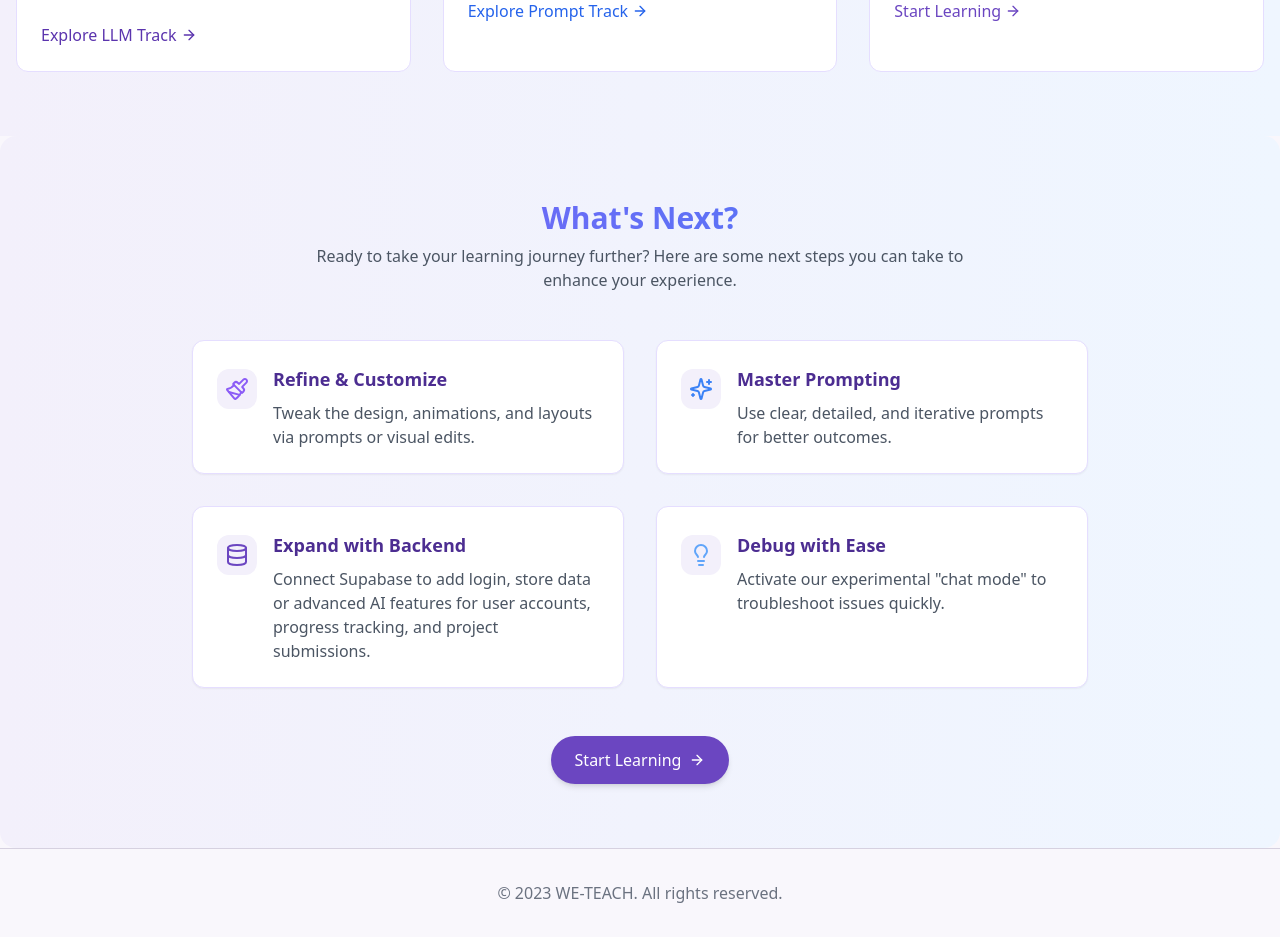
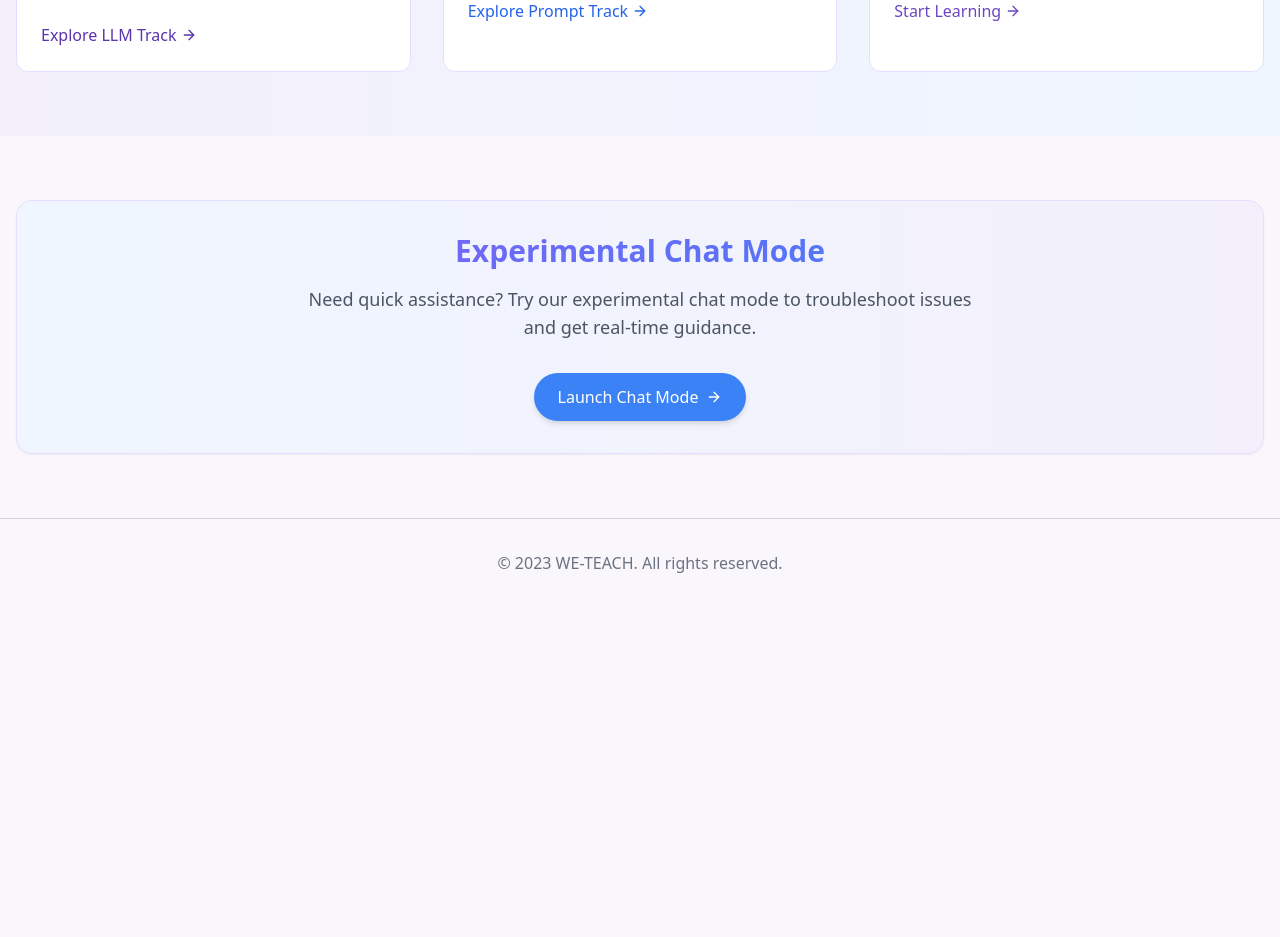
Before and after one commit to Rahul1816Mamidi/learnify-lingo-boost, a React (Vite) app: page / in a window 1280 px wide. Shown: the part 820-1757 px from the top of the page. After the commit the page ends 1427 px from the top, so only its background shows below. Built offline with nearby package versions, Linux system fonts and the light colour scheme.

Commit message:
Remove WhatsNext section
Removes the WhatsNext section and adds a new experimental "chat mode" feature.

```diff
--- a/src/components/WhatsNext.tsx
+++ /dev/null
@@ -1,70 +0,0 @@
-
-import { ArrowRight, Database, Lightbulb, Paintbrush, Sparkles } from "lucide-react";
-import { Link } from "react-router-dom";
-
-const WhatsNext = () => {
-  const nextSteps = [
-    {
-      title: "Refine & Customize",
-      description: "Tweak the design, animations, and layouts via prompts or visual edits.",
-      icon: <Paintbrush className="h-6 w-6 text-weteach-purple-400" />,
-    },
-    {
-      title: "Master Prompting",
-      description: "Use clear, detailed, and iterative prompts for better outcomes.",
-      icon: <Sparkles className="h-6 w-6 text-weteach-blue-500" />,
-    },
-    {
-      title: "Expand with Backend",
-      description: "Connect Supabase to add login, store data or advanced AI features for user accounts, progress tracking, and project submissions.",
-      icon: <Database className="h-6 w-6 text-weteach-purple-500" />,
-    },
-    {
-      title: "Debug with Ease",
-      description: "Activate our experimental \"chat mode\" to troubleshoot issues quickly.",
-      icon: <Lightbulb className="h-6 w-6 text-weteach-blue-400" />,
-    },
-  ];
-
-  return (
-    <section className="py-16 bg-gradient-to-r from-weteach-purple-50 to-weteach-blue-50 rounded-2xl">
-      <div className="container px-4 mx-auto">
-        <h2 className="text-3xl font-bold mb-2 text-center gradient-text">What's Next?</h2>
-        <p className="text-center text-gray-600 mb-12 max-w-2xl mx-auto">
-          Ready to take your learning journey further? Here are some next steps you can take to enhance your experience.
-        </p>
-
-        <div className="grid md:grid-cols-2 gap-8 max-w-4xl mx-auto">
-          {nextSteps.map((step, index) => (
-            <div
-              key={index}
-              className="bg-white p-6 rounded-xl shadow-sm border border-weteach-purple-100 hover:shadow-md transition-all"
-            >
-              <div className="flex items-start space-x-4">
-                <div className="mt-1 bg-weteach-purple-50 p-2 rounded-lg">
-                  {step.icon}
-                </div>
-                <div>
-                  <h3 className="font-semibold text-lg text-weteach-purple-700 mb-2">{step.title}</h3>
-                  <p className="text-gray-600">{step.description}</p>
-                </div>
-              </div>
-            </div>
-          ))}
-        </div>
-
-        <div className="mt-12 text-center">
-          <Link
-            to="/llm-curriculum"
-            className="inline-flex items-center px-6 py-3 font-medium text-white bg-weteach-purple-500 rounded-full shadow-md hover:bg-weteach-purple-600 transition-colors"
-          >
-            Start Learning
-            <ArrowRight className="ml-2 h-4 w-4" />
-          </Link>
-        </div>
-      </div>
-    </section>
-  );
-};
-
-export default WhatsNext;
--- a/src/pages/Index.tsx
+++ b/src/pages/Index.tsx
@@ -2,7 +2,6 @@
 import { ArrowRight, BookOpen, Brain, Code } from "lucide-react";
 import { Link } from "react-router-dom";
 import Navbar from "@/components/Navbar";
-import WhatsNext from "@/components/WhatsNext";
 
 const Index = () => {
   return (
@@ -136,8 +135,24 @@ const Index = () => {
         </div>
       </section>
 
-      {/* What's Next Section */}
-      <WhatsNext />
+      {/* Chat Mode Feature */}
+      <section className="py-16 px-4">
+        <div className="max-w-7xl mx-auto text-center">
+          <div className="bg-gradient-to-r from-weteach-blue-50 to-weteach-purple-50 rounded-2xl p-8 shadow-sm border border-weteach-purple-100">
+            <h2 className="text-3xl font-bold mb-4 gradient-text">Experimental Chat Mode</h2>
+            <p className="text-lg text-gray-600 max-w-2xl mx-auto mb-8">
+              Need quick assistance? Try our experimental chat mode to troubleshoot issues and get real-time guidance.
+            </p>
+            <button
+              className="inline-flex items-center px-6 py-3 font-medium text-white bg-weteach-blue-500 rounded-full shadow-md hover:bg-weteach-blue-600 transition-colors"
+              onClick={() => window.alert("Chat mode is coming soon!")}
+            >
+              Launch Chat Mode
+              <ArrowRight className="ml-2 h-4 w-4" />
+            </button>
+          </div>
+        </div>
+      </section>
 
       {/* Footer */}
       <footer className="py-8 px-4 border-t">
```
